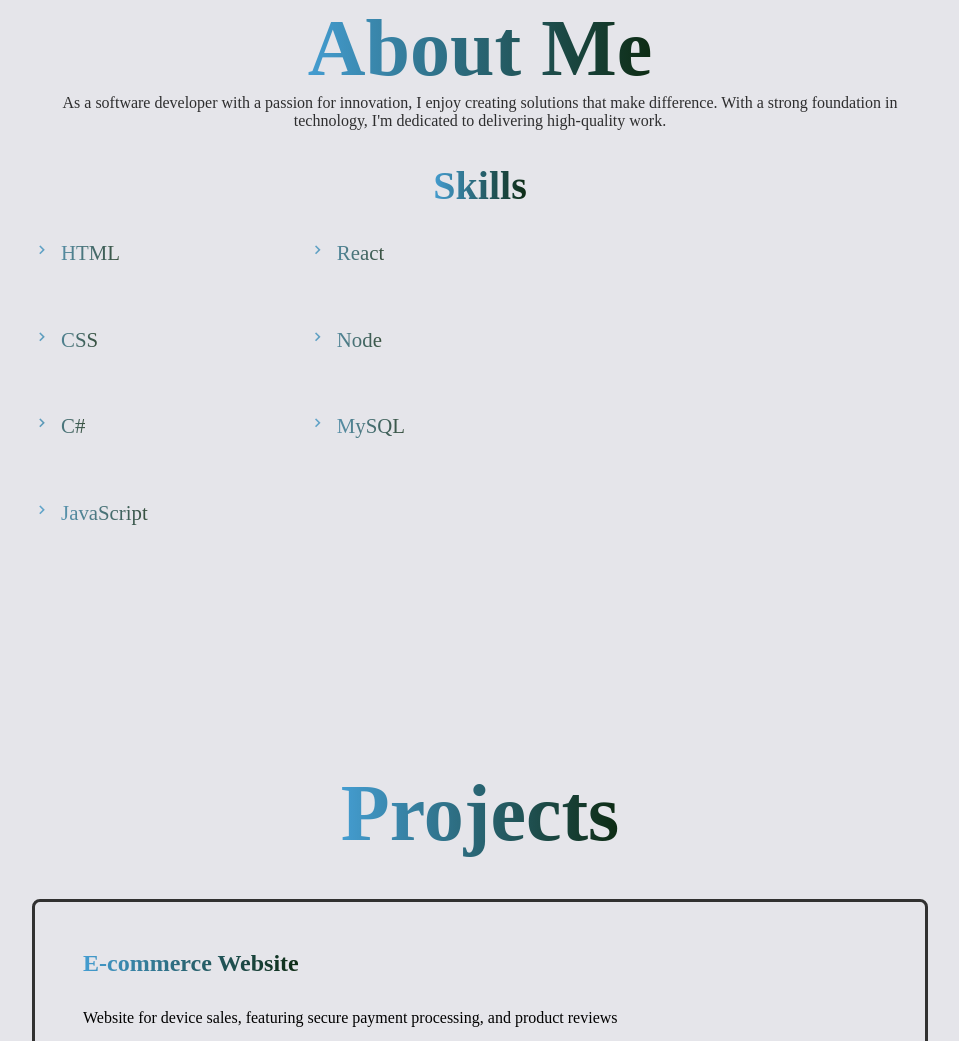
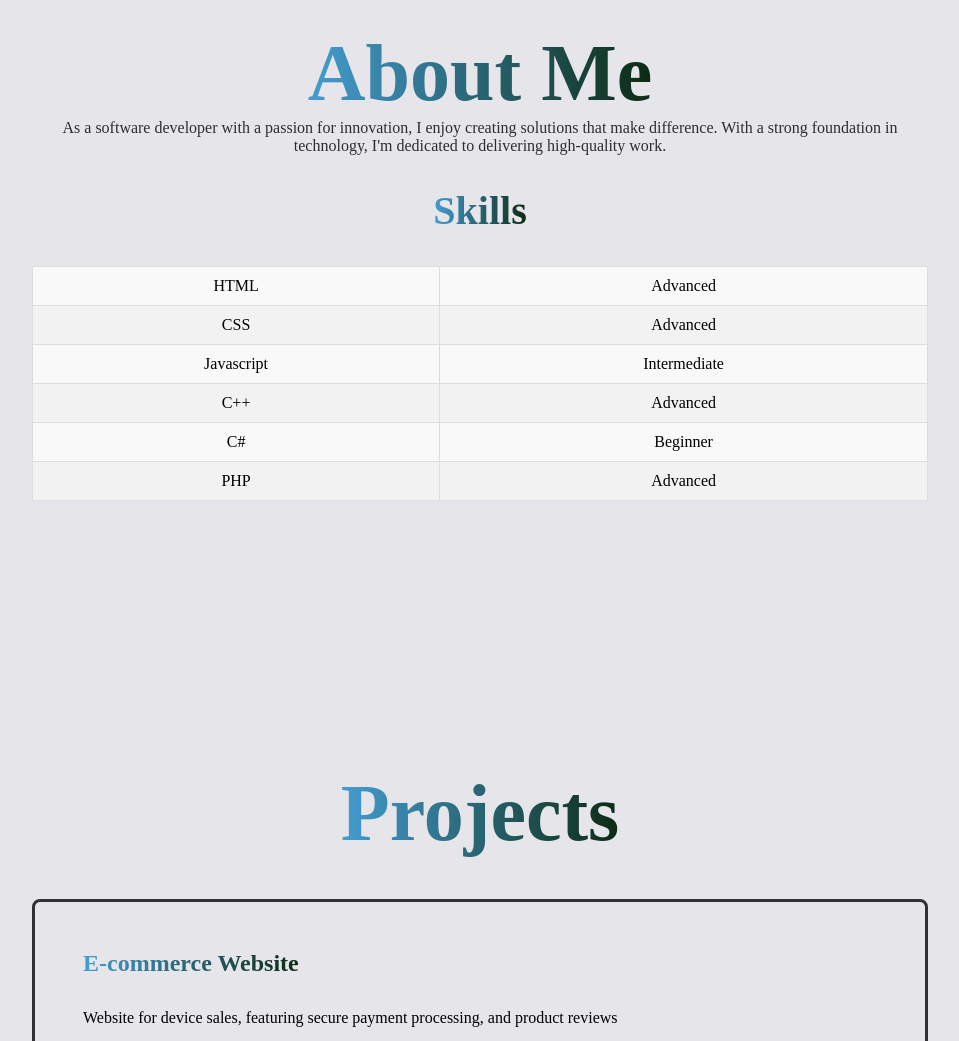
Before and after one commit to Magagane/my-portfolio, a plain HTML site: page index.html in a window 1280 px wide. Shown: the part 936-1977 px from the top of the page, without its empty margins (160-1119 px from the left). Drawn offline with nearby package versions, Linux system fonts and the light colour scheme; a web font is replaced by a local one.

Commit message:
Add files via upload

```diff
--- a/index.html
+++ b/index.html
@@ -60,35 +60,34 @@
 
                       <h2><span>Skills</span></h2>
 
-                        <div class="skills">
-                            <ul>
-                                <li>
-                                    <span><i class='bx  bx-chevron-right'  ></i> HTML</span>
-                    </li>
-                    <li>
-                        <span><i class='bx  bx-chevron-right'  ></i> CSS</span>
-                    </li>
-                    <li>
-                        <span><i class='bx  bx-chevron-right'  ></i> C#</span>
-                    </li>
-                    <li>
-                        <span><i class='bx  bx-chevron-right'  ></i> JavaScript</span>
-                    </li>
-
-                </ul>
-                <ul>
-                    <li>
-                        <span><i class='bx  bx-chevron-right'  ></i> React</span>
-                    </li>
-                    <li>
-                        <span><i class='bx  bx-chevron-right'  ></i> Node</span>
-                    </li>
-                    <li>
-                        <span><i class='bx  bx-chevron-right'  ></i> MySQL</span>
-                    </li>
-
-
-                </ul>
+            <table>
+                <tbody>
+                    <tr>
+                        <td>HTML</td>
+                        <td>Advanced</td>
+                    </tr>
+                        <tr>
+                        <td>CSS</td>
+                        <td>Advanced</td>
+                    </tr>
+                        <tr>
+                        <td>Javascript</td>
+                        <td>Intermediate</td>
+                    </tr>
+                        <tr>
+                        <td>C++</td>
+                        <td>Advanced</td>
+                    </tr>
+                        <tr>
+                        <td>C#</td>
+                        <td>Beginner</td>
+                    </tr>
+                        <tr>
+                        <td>PHP</td>
+                        <td>Advanced</td>
+                    </tr>
+                </tbody>
+            </table>
 
             </div>
 
--- a/style.css
+++ b/style.css
@@ -393,3 +393,24 @@ button[type="submit"]{
 button[type="submit"]:hover{
     background-color: #3e8e41;
 }
+
+#about table{
+    border-collapse: collapse;
+    width: 100%;
+    margin: 0 auto;
+}
+#about th,#about td{
+    padding: 10px;
+    border: 1px solid #ddd;
+    text-align: center;
+}
+#about th{
+    background-color: #4CAF50;
+    color: #fff;
+}
+#about td{
+    background-color: #f9f9f9;
+}
+#about tr:nth-child(even) td{
+    background-color: #f2f2f2;
+}
```
